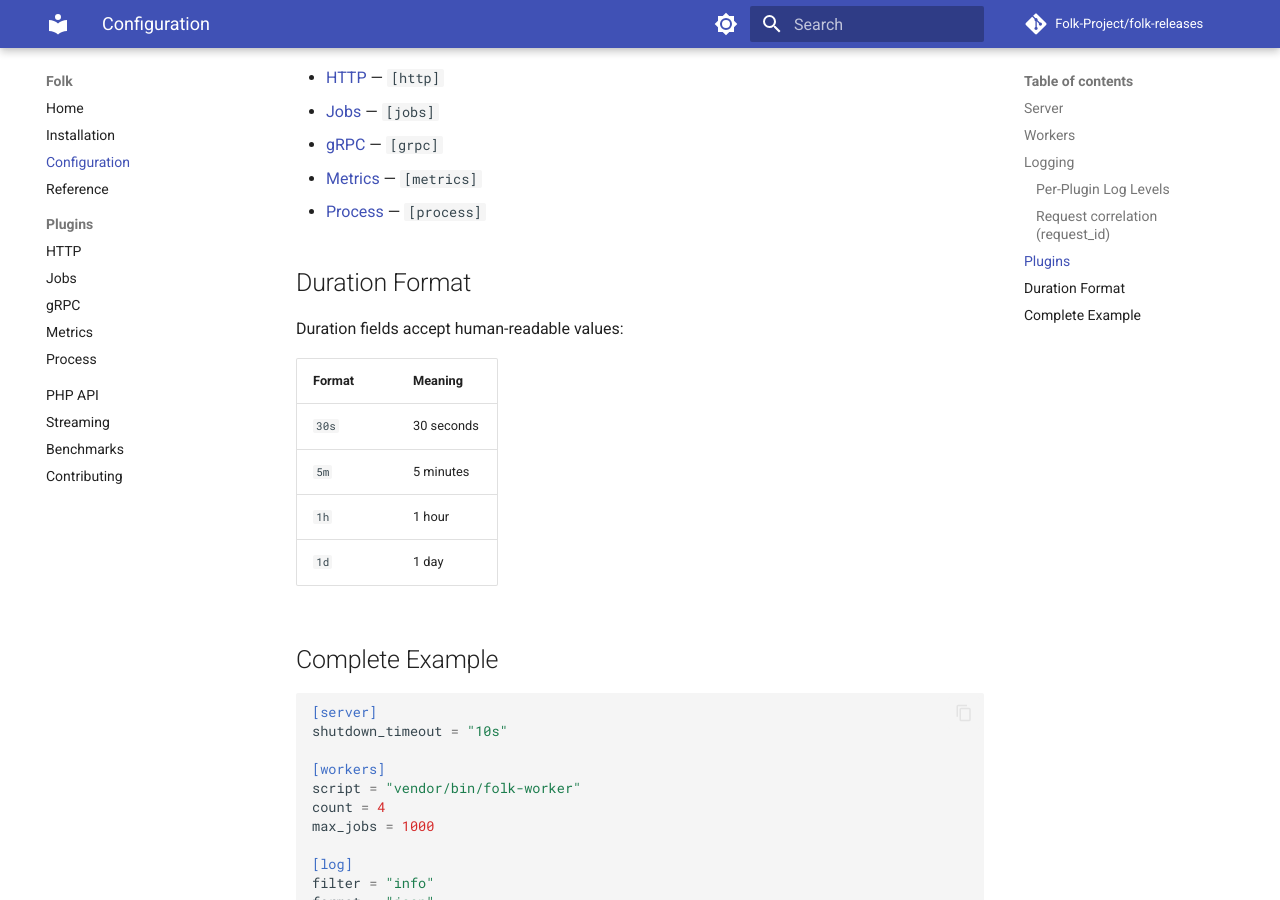
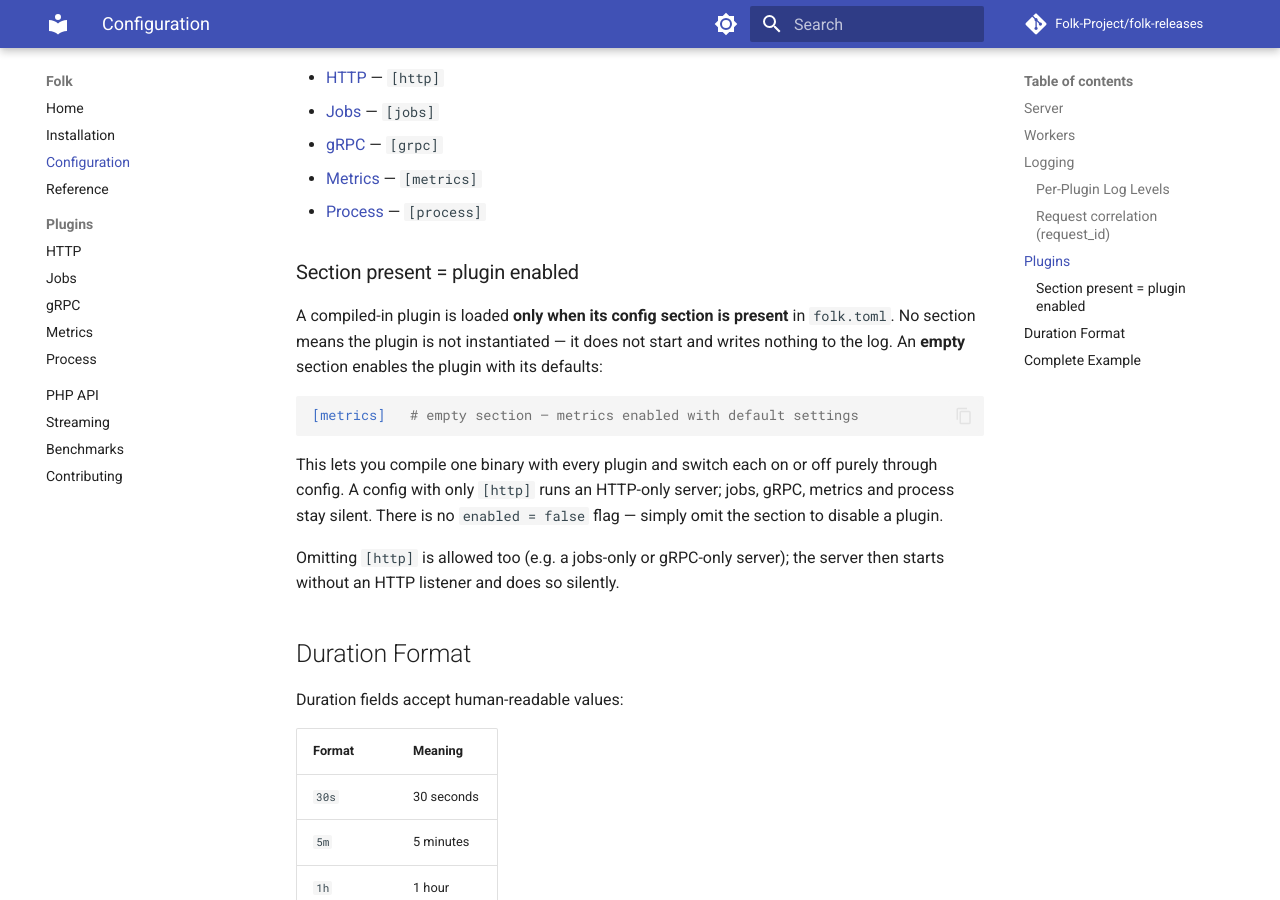
Before and after one commit to Folk-Project/folk-releases, an MkDocs documentation site: the page built from docs/configuration.md, in a window 1280 px wide and 900 px high, scrolled down 3266 px. Built offline with MkDocs 1.6.1 and Material for MkDocs 9.7.7, drawn with Linux system fonts in a browser that asks for light colours; comment, search, counter and statistics services are not loaded.

Commit message:
docs+ci: lazy plugin loading (#80), builder 0.2.12, .so release 0.2.3
- RELEASE_NOTES: 0.2.3 lazy plugin loading (this fix only)
- docs/configuration.md: "Section present = plugin enabled" section
- docs/reference.md: header note on section presence
- build-manifest.toml: builder 0.2.11→0.2.12, release .so 0.2.2→0.2.3
- Dockerfile.base: ARG BUILDER_VERSION 0.2.10→0.2.12
- build-base-image.yml: default builder 0.2.10→0.2.12

Co-Authored-By: Claude Opus 4.8 (1M context) <noreply@anthropic.com>

````diff
--- a/docs/configuration.md
+++ b/docs/configuration.md
@@ -128,6 +128,23 @@ Each plugin has its own configuration section. See the plugin pages for details:
 - [Metrics](plugins/metrics.md) — `[metrics]`
 - [Process](plugins/process.md) — `[process]`
 
+### Section present = plugin enabled
+
+A compiled-in plugin is loaded **only when its config section is present** in `folk.toml`.
+No section means the plugin is not instantiated — it does not start and writes nothing to
+the log. An **empty** section enables the plugin with its defaults:
+
+```toml
+[metrics]   # empty section — metrics enabled with default settings
+```
+
+This lets you compile one binary with every plugin and switch each on or off purely through
+config. A config with only `[http]` runs an HTTP-only server; jobs, gRPC, metrics and process
+stay silent. There is no `enabled = false` flag — simply omit the section to disable a plugin.
+
+Omitting `[http]` is allowed too (e.g. a jobs-only or gRPC-only server); the server then
+starts without an HTTP listener and does so silently.
+
 ## Duration Format
 
 Duration fields accept human-readable values:
````
Also changed, not shown: RELEASE_NOTES.md (+24 -29 lines), build-manifest.toml (+6 -2 lines), docs/reference.md (+4 -0 lines), 2 other files.
